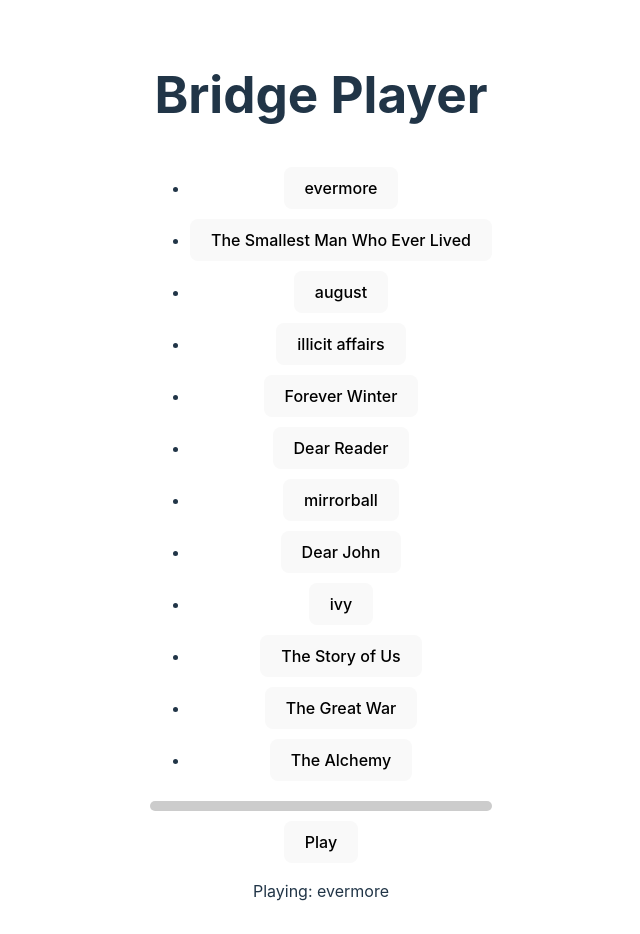
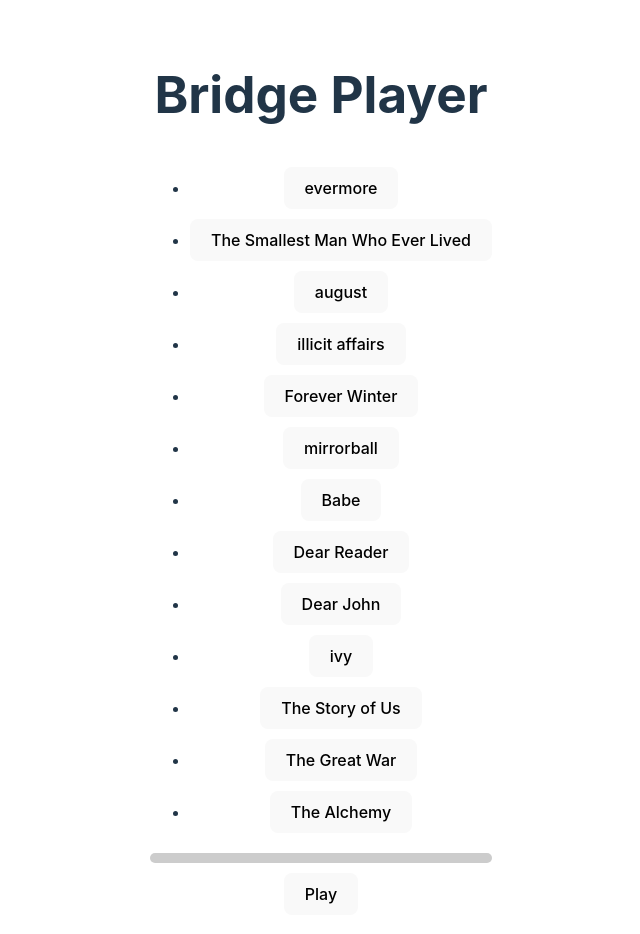
Before and after one commit to phyuphyuh/bridge-player, a React (Vite) app: page / in a window 1280 px wide. Shown: the top 934 px of the page, without its empty margins (319-959 px from the left). Built offline with nearby package versions, Linux system fonts and the light colour scheme.

Commit message:
refactored

```diff
--- a/src/BridgePlayer.jsx
+++ b/src/BridgePlayer.jsx
@@ -1,5 +1,7 @@
 import React, { useState, useEffect, useRef } from "react";
 import YouTube from "react-youtube";
+import SongList from "./SongList";
+import CustomPlayer from "./CustomPlayer";
 import { songs } from "./data";
 import "./BridgePlayer.css";
 
@@ -23,7 +25,6 @@ const BridgePlayer = () => {
 
   const onReady = (event) => {
     setPlayer(event.target);
-    console.log('Player object:', event.target);
 
     if (currentSong?.preciseStart !== undefined) {
       event.target.seekTo(currentSong.preciseStart, true);
@@ -32,19 +33,15 @@ const BridgePlayer = () => {
       startProgressTracking();
       const time = player.getCurrentTime();
       setCurrentTime(time);
-      // setCurrentTime(currentSong.preciseStart ?? currentSong.start);
     }
   };
 
   const startProgressTracking = () => {
-    console.log("Progress tracking started");
-    if (intervalRef.current) {
-      clearInterval(intervalRef.current);
-    }
+    clearInterval(intervalRef.current);
+
     intervalRef.current = setInterval(() => {
-      if (player && player.getCurrentTime) {
+      if (player) {
         const time = player.getCurrentTime();
-        console.log("Current Time:", time);
         setCurrentTime(time);
 
         if (currentSong && time >= currentSong.end) {
@@ -56,11 +53,7 @@ const BridgePlayer = () => {
     }, 100);
   };
 
-  const stopProgressTracking = () => {
-    if (intervalRef.current) {
-      clearInterval(intervalRef.current);
-    }
-  };
+  const stopProgressTracking = () => clearInterval(intervalRef.current);
 
   const handlePlayPause = () => {
     if (player) {
@@ -77,7 +70,6 @@ const BridgePlayer = () => {
   };
 
   useEffect(() => {
-    console.log('Player object inside useEffect:', player);
     if (player && currentSong) {
       player.loadVideoById({
         videoId: currentSong.id,
@@ -85,42 +77,22 @@ const BridgePlayer = () => {
       });
       player.playVideo();
       setIsPlaying(true);
-      // setCurrentTime(currentSong.preciseStart ?? currentSong.start);
+      setCurrentTime(currentSong.preciseStart ?? currentSong.start);
       startProgressTracking();
     }
   }, [currentSong]);
 
-  useEffect(() => {
-    return () => {
-      if (intervalRef.current) {
-        clearInterval(intervalRef.current);
-      }
-    };
-  }, []);
+  useEffect(() => clearInterval(intervalRef.current), []);
 
   return (
     <div>
       <h1>Bridge Player</h1>
-      <ul>
-        {songs.map((song) => (
-          <li key={song.id}>
-            <button onClick={() => setCurrentSong(song)}>{song.title}</button>
-          </li>
-        ))}
-      </ul>
-      {currentSong && <YouTube videoId={currentSong.id} opts={opts} onReady={onReady} className="video" />}
-
+      <SongList songs={songs} setCurrentSong={setCurrentSong} />
       {currentSong && (
-        <div className="custom-player">
-          <div className="progress-bar">
-            <div
-              className="progress"
-              style={{ width: `${((currentTime - currentSong.start) / (currentSong.end - currentSong.start)) * 100}%` }}
-            ></div>
-          </div>
-          <button onClick={handlePlayPause}>{isPlaying ? "Pause" : "Play"}</button>
-          <p>Playing: {currentSong.title}</p>
-        </div>
+        <YouTube videoId={currentSong.id} opts={opts} onReady={onReady} className="video" />
+      )}
+      {currentSong && (
+        <CustomPlayer currentSong={currentSong} isPlaying={isPlaying} handlePlayPause={handlePlayPause} currentTime={currentTime} />
       )}
     </div>
   );
--- /dev/null
+++ b/src/CustomPlayer.jsx
@@ -0,0 +1,18 @@
+import React from "react";
+
+const CustomPlayer = ({ currentSong, isPlaying, handlePlayPause, currentTime }) => {
+  return (
+    <div className="custom-player">
+      <div className="progress-bar">
+        <div
+          className="progress"
+          style={{ width: `${((currentTime - currentSong.start) / (currentSong.end - currentSong.start)) * 100}%` }}
+        ></div>
+      </div>
+      <button onClick={handlePlayPause}>{isPlaying ? "Pause" : "Play"}</button>
+      <p>Playing: {currentSong.title}</p>
+    </div>
+  )
+};
+
+export default CustomPlayer;
--- /dev/null
+++ b/src/SongList.jsx
@@ -0,0 +1,15 @@
+import React from "react";
+
+const SongList = ({ songs, setCurrentSong }) => {
+  return (
+    <ul>
+      {songs.map((song) => (
+        <li key={song.id}>
+          <button onClick={() => setCurrentSong(song)}>{song.title}</button>
+        </li>
+      ))}
+    </ul>
+  );
+};
+
+export default SongList;
--- a/src/data.js
+++ b/src/data.js
@@ -35,18 +35,25 @@ export const songs = [
     end: 183, //3:03
   },
   {
+    id: "KaM1bCuG4xo",
+    title: "mirrorball",
+    start: 149, //2:29
+    preciseStart: 149.5,
+    end: 184, //3:04
+  },
+  {
+    id: "3pj39qZZYoQ",
+    title: "Babe",
+    start: 133, //2:13
+    preciseStart: 133.2,
+    end: 156, //2:35
+  },
+  {
     id: "X0Jti9F-oQA",
     title: "Dear Reader",
     start: 124, //2:04
     preciseStart: 124.3,
     end: 161, //2:41
-  },
-  {
-    id: "KaM1bCuG4xo",
-    title: "mirrorball",
-    start: 149, //2:29
-    preciseStart: 149.5,
-    end: 184, //3:04
   },
   {
     id: "N-FYySSy0rM",
```
